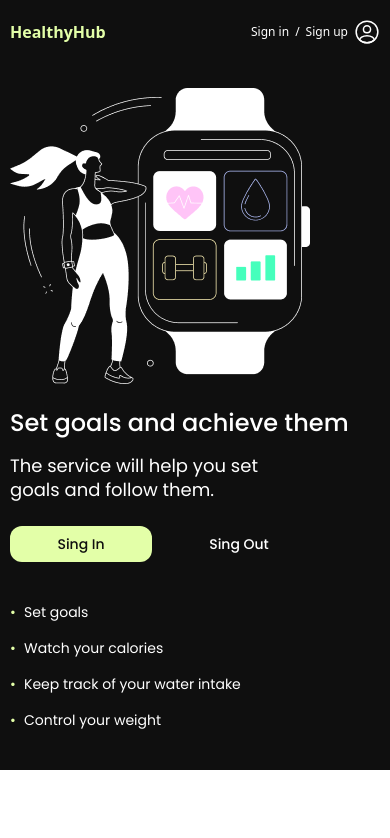
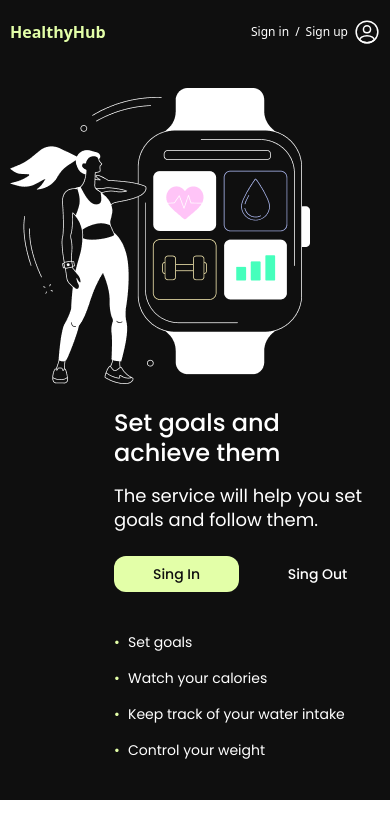
Before and after one commit to AnnaHort/HealthyHub, a React (Vite) app: page /HealthyHub/welcome in a window 390 px wide. Shown: the top 838 px of the page. Built offline with nearby package versions, Linux system fonts and the light colour scheme.

Commit message:
+версия mobile, tablet, deckstop

```diff
--- a/src/components/WelcomePage/Button/button.styled.jsx
+++ b/src/components/WelcomePage/Button/button.styled.jsx
@@ -12,6 +12,12 @@ export const BSignIn = styled.button`
   font-weight: 500;
   line-height: 20px;
   color: var(--color-primary-black-2);
+
+  @media (min-width: 768px) {
+    width: 212px;
+  }
+  @media (min-width: 1024px) {
+  }
 `;
 
 export const BSignOut = styled.button`
@@ -27,4 +33,10 @@ export const BSignOut = styled.button`
   font-weight: 500;
   line-height: 20px;
   color: var(--color-primary-white);
+
+  @media (min-width: 768px) {
+    width: 212px;
+  }
+  @media (min-width: 1024px) {
+  }
 `;
--- a/src/components/WelcomePage/Button/buttonSignIn.jsx
+++ b/src/components/WelcomePage/Button/buttonSignIn.jsx
@@ -4,12 +4,12 @@ import {BSignIn} from "./button.styled"
 const ButtonSignIn = () => {
      console.log('ButtonSignIn is rendering');
     return (
-      <div>
+      <>
         <BSignIn>
           <NavLink to="/signin" />
           Sing In
         </BSignIn>
-      </div>
+      </>
     );
 };
 
--- a/src/components/WelcomePage/Button/buttonSignUp.jsx
+++ b/src/components/WelcomePage/Button/buttonSignUp.jsx
@@ -4,12 +4,12 @@ import {BSignOut} from "./button.styled"
 const ButtonSignUp = () => {
     console.log('ButtonSignUp is rendering');
     return (
-      <div>
+      <>
         <BSignOut>
           <NavLink to="signup" />
           Sing Out
         </BSignOut>
-      </div>
+      </>
     );
 }
 
--- a/src/components/WelcomePage/MainPhoto/mainPhoto.jsx
+++ b/src/components/WelcomePage/MainPhoto/mainPhoto.jsx
@@ -1,8 +1,22 @@
 import mainPhoto from "../../../img/welcomePage/Welcomepagemobile.png"
+import styled from "styled-components";
+
+const Image = styled.img`
+  @media (min-width: 768px) {
+    width: 380px;
+    display: flex;
+    margin-left: auto;
+    margin-right: auto;
+  }
+
+  @media (min-width: 1024px) {
+    width: 592px;
+  }
+`;
 const MainPhotoWelcomePage = () => {
     return (
       <div>
-        <img src={mainPhoto} alt="sport" width="300"/>
+        <Image src={mainPhoto} alt="sport" width="300" />
       </div>
     );
 }
--- a/src/components/WelcomePage/ServicesBenefits/servicesBenefits.jsx
+++ b/src/components/WelcomePage/ServicesBenefits/servicesBenefits.jsx
@@ -1,15 +1,18 @@
-import { BenefitsList } from './serviseBenefits.styled';
+import {
+  BenegitsContainer, Benefits,
+  BenefitsList,
+} from './serviseBenefits.styled';
 const ServicesBenefits = () => {
    console.log('ButtonSignUp is rendering');
    return (
-     <div>
-       <ul>
+     <BenegitsContainer>
+       <Benefits>
          <BenefitsList>Set goals</BenefitsList>
          <BenefitsList>Watch your calories</BenefitsList>
          <BenefitsList>Keep track of your water intake</BenefitsList>
          <BenefitsList>Control your weight</BenefitsList>
-       </ul>
-     </div>
+       </Benefits>
+     </BenegitsContainer>
    );
 }
 
--- a/src/components/WelcomePage/ServicesBenefits/serviseBenefits.styled.jsx
+++ b/src/components/WelcomePage/ServicesBenefits/serviseBenefits.styled.jsx
@@ -1,4 +1,25 @@
 import styled from "styled-components";
+
+export const BenegitsContainer = styled.div`
+  @media (min-width: 768px) {
+    width: 444px;
+    margin-left: auto;
+    margin-right: auto;
+  }
+
+`;
+
+export const Benefits = styled.ul`
+  @media (min-width: 768px) {
+    display: grid;
+    grid-template-columns: repeat(2, 1fr);
+    gap: 16px;
+  }
+  @media (min-width: 1024px) {
+    display: flex;
+    flex-direction: column;
+  }
+`;
 
 export const BenefitsList = styled.li`
   font-family: Poppins;
@@ -8,6 +29,7 @@ export const BenefitsList = styled.li`
   line-height: 20px;
   color: var(--color-primary-white);
   margin-bottom: 16px;
+  white-space: nowrap;
 
   &:last-child {
     margin-bottom: 0;
@@ -21,4 +43,11 @@ export const BenefitsList = styled.li`
     height: 8px;
     margin-right: 6px;
   }
+
+  @media (min-width: 768px) {
+    margin-bottom: 0;
+    display: flex;
+    align-items: center;
+  }
+
 `;
--- a/src/components/WelcomePage/Title/WelcomePageTitle.jsx
+++ b/src/components/WelcomePage/Title/WelcomePageTitle.jsx
@@ -1,10 +1,11 @@
-import {MainTitle, Title} from "./WelcomePageTitle.styled"
+import {TitleContainer, MainTitle, Title } from "./WelcomePageTitle.styled"
+
 const WelcomePageTitle = () => {
     return (
-      <>
+      <TitleContainer>
         <MainTitle>Set goals and achieve them</MainTitle>
         <Title>The service will help you set goals and follow them.</Title>
-      </>
+      </TitleContainer>
     );
 }
 
--- a/src/components/WelcomePage/Title/WelcomePageTitle.styled.jsx
+++ b/src/components/WelcomePage/Title/WelcomePageTitle.styled.jsx
@@ -1,4 +1,20 @@
 import styled from "styled-components";
+
+export const TitleContainer = styled.div`
+  display: flex;
+  flex-direction: column;
+  @media (min-width: 768px) {
+    width: 444px;
+    display: flex;
+    text-align: center;
+    flex-direction: column;
+    margin-left: auto;
+    margin-right: auto;
+  }
+  @media (min-width: 1024px) {
+    text-align: unset;
+  }
+`;
 
 export const MainTitle = styled.h1`
   font-family: Poppins;
@@ -8,6 +24,15 @@ export const MainTitle = styled.h1`
   color: var(--color-primary-white);
 
   margin-top: 24px;
+
+  @media (min-width: 768px) {
+    display: flex;
+    font-size: 30px;
+    line-height: 36px;
+
+    margin-top: 80px;
+  }
+
 `;
 
 export const Title = styled.h2`
@@ -20,4 +45,14 @@ export const Title = styled.h2`
   color: var(--color-primary-white);
 
   margin-top: 16px;
+
+  @media (min-width: 768px) {
+    width: 410px;
+    font-size: 22px;
+    line-height: 32px;
+  }
+
+  @media (min-width: 1024px) {
+
+  }
 `;
--- a/src/pages/WelcomePage/welcomePage.jsx
+++ b/src/pages/WelcomePage/welcomePage.jsx
@@ -5,7 +5,9 @@ import ServicesBenefits from "../../components/WelcomePage/ServicesBenefits/serv
 import WelcomePageTitle from "../../components/WelcomePage/Title/WelcomePageTitle";
 import {
   WelcomePageContainer,
+  FlexContainer,
   ButtonContainer,
+  TitleContainer,
 } from './welcomePage.styled';
 
 const WelcomePage = () => {
@@ -13,16 +15,17 @@ const WelcomePage = () => {
   return (
     <WelcomePageContainer>
       <MainPhotoWelcomePage />
-      <div>
-        <WelcomePageTitle />
-      </div>
-      <ButtonContainer>
-        <ButtonSignIn />
-        <ButtonSignUp />
-      </ButtonContainer>
+      <FlexContainer>
+        <TitleContainer>
+          <WelcomePageTitle />
+        </TitleContainer>
+        <ButtonContainer>
+          <ButtonSignIn />
+          <ButtonSignUp />
+        </ButtonContainer>
 
         <ServicesBenefits />
-
+      </FlexContainer>
     </WelcomePageContainer>
   );
 };
--- a/src/pages/WelcomePage/welcomePage.styled.jsx
+++ b/src/pages/WelcomePage/welcomePage.styled.jsx
@@ -1,13 +1,40 @@
 import styled from "styled-components";
 
 export const WelcomePageContainer = styled.div`
-padding: 24px 10px 40px 10px;
+  padding: 24px 10px 40px 10px;
   background-color: var(--color-primary-black-2);
+
+  @media (min-width: 1024px) {
+    display: flex;
+  }
+`;
+
+export const FlexContainer = styled.div`
+display: flex;
+flex-direction: column;
+margin-left: 104px;
 `;
 
 export const ButtonContainer = styled.div`
-display: flex;
-margin-top: 24px;
-margin-bottom: 40px;
-gap: 16px;
+  display: flex;
+  margin-top: 24px;
+  margin-bottom: 40px;
+  gap: 16px;
+
+  @media (min-width: 768px) {
+    display: flex;
+    justify-content: center;
+  }
+  @media (min-width: 1024px) {
+    margin-bottom: 80px;
+  }
 `;
+
+export const TitleContainer = styled.div`
+  @media (min-width: 768px) {
+    display: flex;
+    flex-direction: column;
+  }
+  @media (min-width: 1024px) {
+  }
+`;
```
Also changed, not shown: src/index.css (line endings or trailing spaces).
